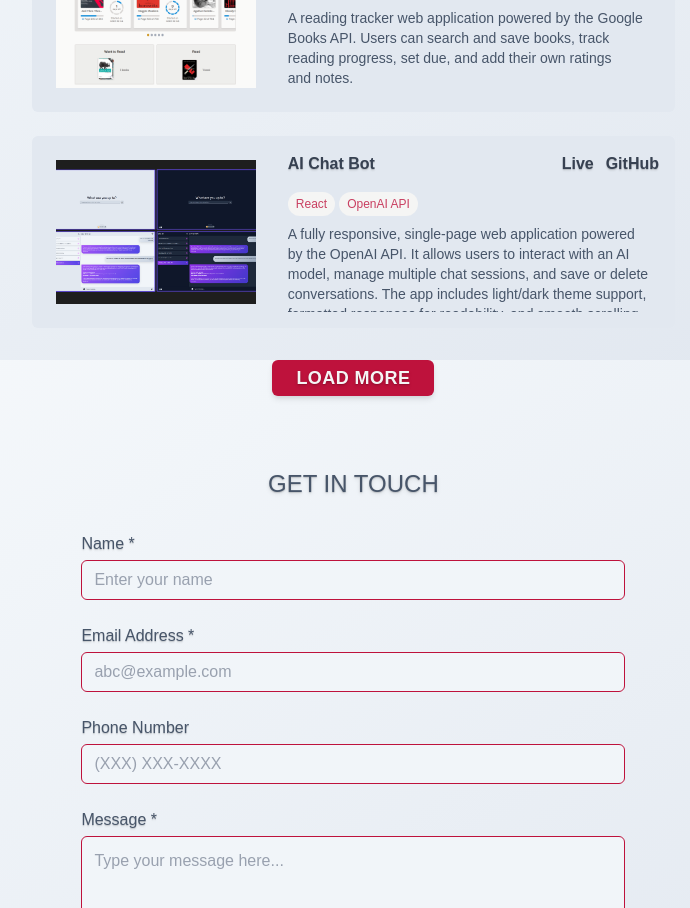
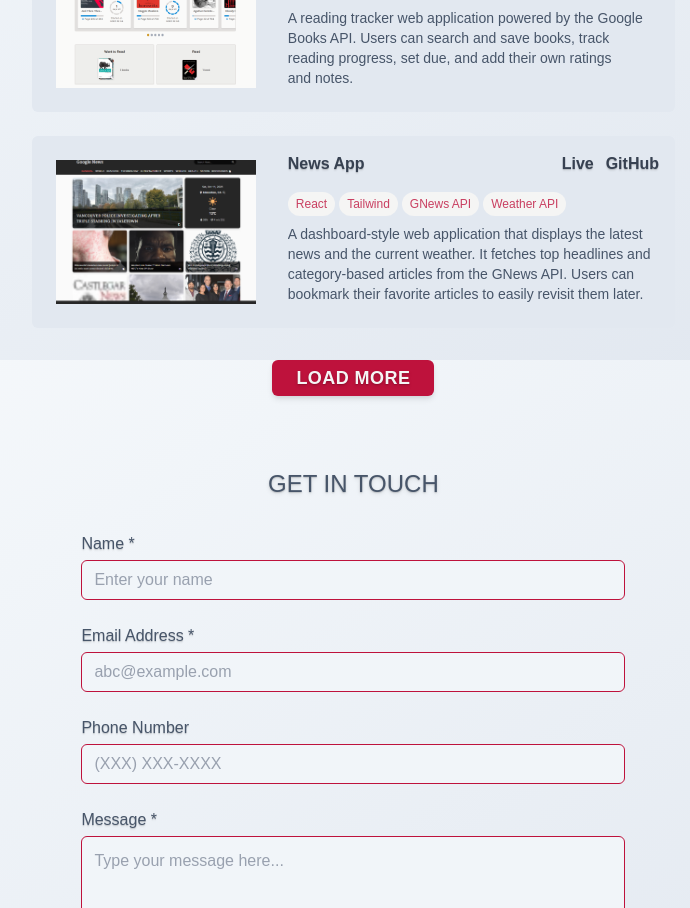
Before and after one commit to KellyBytes/kb-portfolio-website-v1, a React (Vite) app: page / in a window 1280 px wide. Shown: the part 1240-2148 px from the top of the page, without its empty margins (541-1231 px from the left). Built offline with nearby package versions, Linux system fonts and the light colour scheme; some icons are missing; a web font is replaced by a local one.

Commit message:
Update project URLs and resume

```diff
--- a/src/data/index.js
+++ b/src/data/index.js
@@ -38,16 +38,7 @@ export const projects = [
       'A reading tracker web application powered by the Google Books API. Users can search and save books, track reading progress, set due, and add their own ratings and notes.',
     tags: ['React', 'Tailwind', 'GBooks API'],
     url: 'https://github.com/KellyBytes/bookworm',
-    demoUrl: 'https://kb-bookworm.netlify.app',
-  },
-  {
-    img: '/images/ai-chat-bot.png',
-    title: 'AI Chat Bot',
-    description:
-      'A fully responsive, single-page web application powered by the OpenAI API. It allows users to interact with an AI model, manage multiple chat sessions, and save or delete conversations. The app includes light/dark theme support, formatted responses for readability, and smooth scrolling for an intuitive user experience.',
-    tags: ['React', 'OpenAI API'],
-    url: 'https://github.com/KellyBytes/ai-chat-bot',
-    demoUrl: 'https://kb-ai-chat-bot.netlify.app',
+    demoUrl: 'https://bookworm.kellybytes.dev/',
   },
   {
     img: '/images/news-app.png',
@@ -56,7 +47,7 @@ export const projects = [
       'A dashboard-style web application that displays the latest news and the current weather. It fetches top headlines and category-based articles from the GNews API. Users can bookmark their favorite articles to easily revisit them later.',
     tags: ['React', 'Tailwind', 'GNews API', 'Weather API'],
     url: 'https://github.com/KellyBytes/news-app',
-    demoUrl: 'https://kb-news-app.netlify.app',
+    demoUrl: 'https://news-app.kellybytes.dev',
   },
   {
     img: '/images/moodiary.png',
@@ -65,7 +56,16 @@ export const projects = [
       'A simple and intuitive daily mood-tracking application. After authenticating, users can select one of five mood icons to record how they feel each day. The app visualizes mood history on a monthly calendar and provides key insights such as streaks and average mood.',
     tags: ['Next.js', 'React', 'Tailwind', 'Firebase'],
     url: 'https://github.com/KellyBytes/moodiary',
-    demoUrl: 'https://kb-moodiary.netlify.app',
+    demoUrl: 'https://moodiary.kellybytes.dev',
+  },
+  {
+    img: '/images/ai-chat-bot.png',
+    title: 'AI Chatbot App',
+    description:
+      'A fully responsive, single-page web application powered by the OpenAI API. It allows users to interact with an AI model, manage multiple chat sessions, and save or delete conversations. The app includes light/dark theme support, formatted responses for readability, and smooth scrolling for an intuitive user experience.',
+    tags: ['React', 'OpenAI API'],
+    url: 'https://github.com/KellyBytes/ai-chat-bot',
+    demoUrl: 'https://chatbot.kellybytes.dev',
   },
   {
     img: '/images/caffiend.png',
@@ -74,7 +74,7 @@ export const projects = [
       'A caffeine tracker app where users log drinks by type, cost, and time. It estimates caffeine levels in the body, shows stats and history with details. Supports light/dark mode, and uses Firebase for user and data management.',
     tags: ['React', 'JavaScript', 'Firebase'],
     url: 'https://github.com/KellyBytes/caffiend',
-    demoUrl: 'https://kb-caffiend.netlify.app',
+    demoUrl: 'https://caffiend.kellybytes.dev',
   },
   {
     img: '/images/copacetic.png',
@@ -83,7 +83,7 @@ export const projects = [
       'A spaced-repetition vocabulary app where users type words from meanings. It shows letter blocks, highlights errors, optimizes review intervals, and motivates daily study with a 24-hour streak system.',
     tags: ['React', 'JavaScript'],
     url: 'https://github.com/KellyBytes/copacetic',
-    demoUrl: 'https://kb-word-learning-app.netlify.app',
+    demoUrl: 'https://copacetic.kellybytes.dev',
   },
   {
     img: '/images/color-converter-app.png',
```
Also changed, not shown: 1 other file (tests, documents, lock files or other folders).
